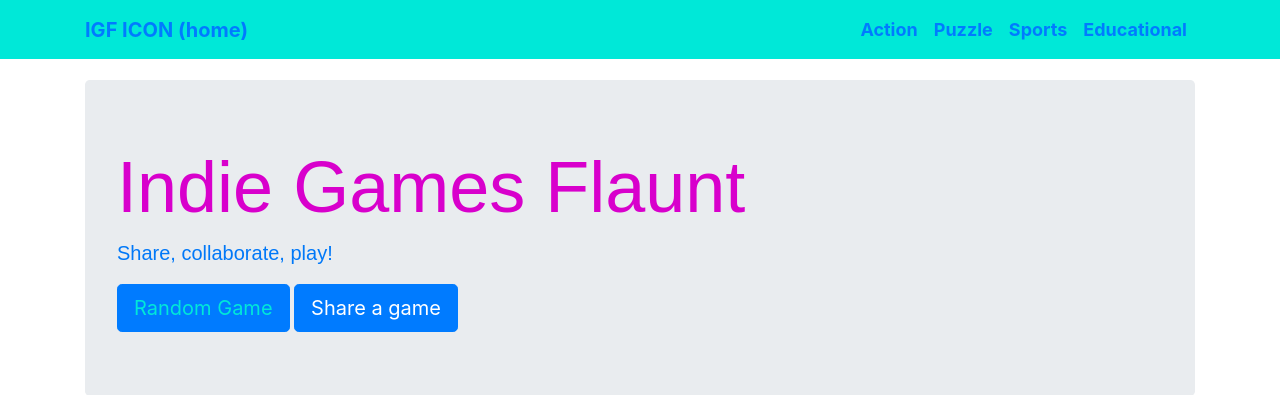
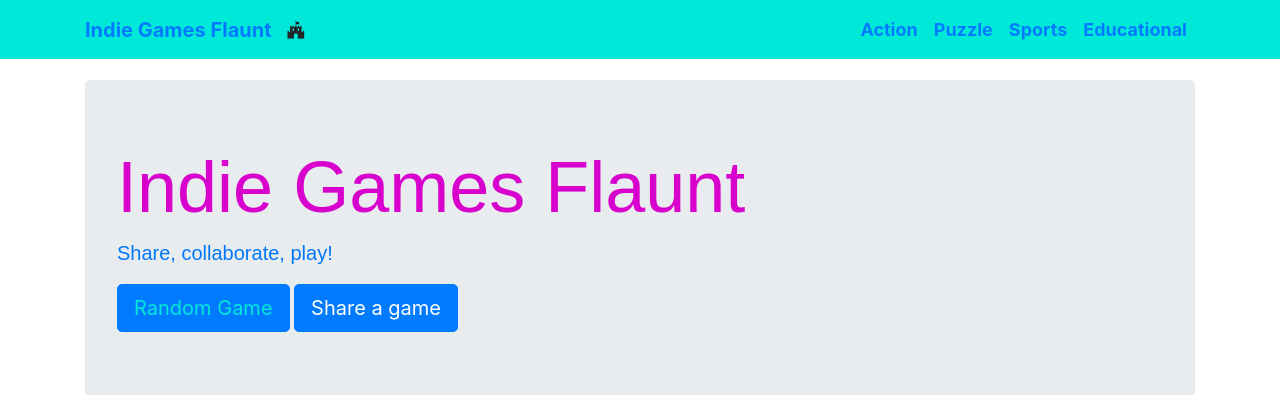
Before and after one commit to andrewdempsey2018/Indie-Games-Flaunt, a Flask app: page / in a window 1280 px wide. Shown: the top 395 px of the page. Run offline with Flask 2, Linux system fonts and the light colour scheme; data that the repository does not hold is empty; some libraries are stand-ins or nearby versions; some web fonts are replaced.

Commit message:
Added home icon to navbar

```diff
--- a/templates/base.html
+++ b/templates/base.html
@@ -18,6 +18,9 @@
 
   <link href="./static/css/styles.css" rel="stylesheet">
 
+  <!-- Import Font Awesome -->
+  <link href="https://stackpath.bootstrapcdn.com/font-awesome/4.7.0/css/font-awesome.min.css" rel="stylesheet" integrity="sha384-wvfXpqpZZVQGK6TAh5PVlGOfQNHSoD2xbE+QkPxCAFlNEevoEH3Sl0sibVcOQVnN" crossorigin="anonymous">
+
 </head>
 
 <body>
@@ -28,7 +31,9 @@
   <nav class="navbar navbar-expand-lg fixed-top">
   <!-- DELETE --<nav class="navbar navbar-expand-lg navbar-dark bg-dark fixed-top">-->
     <div class="container">
-      <a class="navbar-brand" href="#">IGF ICON (home)</a>
+      <a class="navbar-brand" href="#"></i>Indie Games Flaunt</a>
+<i class="fa fa-fort-awesome" aria-hidden="true"></i>
+
       <button class="navbar-toggler" type="button" data-toggle="collapse" data-target="#navbarResponsive" aria-controls="navbarResponsive" aria-expanded="false" aria-label="Toggle navigation">
         <span class="navbar-toggler-icon"></span>
       </button>
```
Also changed, not shown: README.md, img/readme_img/palette_final.png (added).
